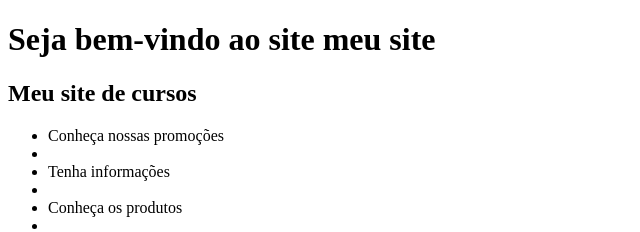
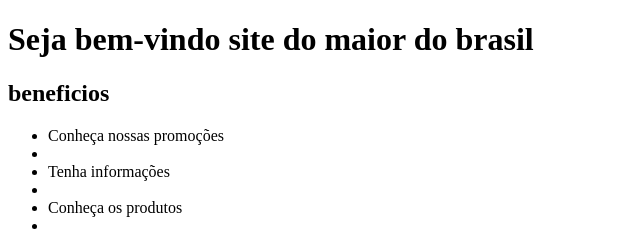
Before and after one commit to nafremagnata7/nafremagnata7.github.io, a plain HTML site: page index.html in a window 1280 px wide. Shown: the top 232 px of the page, without its empty margins (0-640 px from the left). Drawn offline with Linux system fonts and the light colour scheme.

Commit message:
Update index.html

```diff
--- a/index.html
+++ b/index.html
@@ -1,12 +1,12 @@
 <!DOCTYPE html>
 <html>
     <head>
-        <title>Site Legal</title>
+        <title>Site Tricolor</title>
         <meta charset="utf-8">
     </head>
     <body>
-        <h1>Seja bem-vindo ao site meu site<h1>
-        <h2>Meu site de cursos</h2>
+        <h1>Seja bem-vindo site do maior do brasil<h1>
+        <h2>beneficios</h2>
         <ul>
             <li>Conheça nossas promoções<li>
             <li>Tenha informações<li>
```
